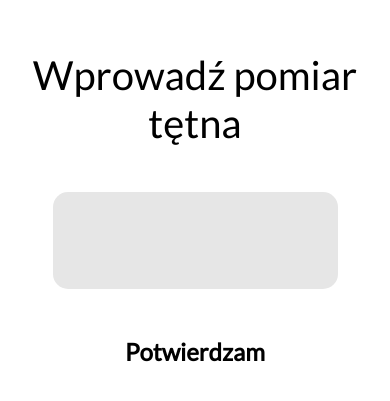
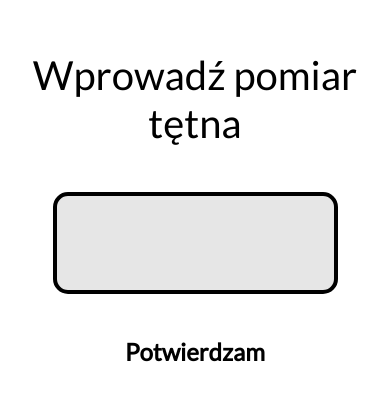
Before and after one commit to MA3CIN/HeartHero, a React Native app: screen /RecznyPomiar in a window 390 px wide. Shown: the part 201-602 px from the top of the page. Built offline with nearby package versions, Linux system fonts and the light colour scheme; what expo-linking would draw is missing.

Commit message:
Last screen fixed

```diff
--- a/screens/ReczneWpisanieScreen.tsx
+++ b/screens/ReczneWpisanieScreen.tsx
@@ -1,7 +1,6 @@
 import { StyleSheet, Image, Dimensions, TextInput, Pressable, Text } from 'react-native';
 import { useState } from 'react';
 import { View } from '../components/Themed';
-import { RootTabScreenProps } from '../types';
 import { colors } from '../colors'
 import React from 'react';
 import { LatoText } from '../components/StyledText';
@@ -71,7 +70,10 @@ const styles = StyleSheet.create({
     marginBottom: 23,
     paddingVertical: 25,
     paddingHorizontal: 20,
-    alignItems: 'center'
+    fontSize: 36,
+    textAlign: 'center',
+    borderColor: colors.black,
+    borderWidth: 4
   },
   confirmText: {
     color: colors.black,
```
